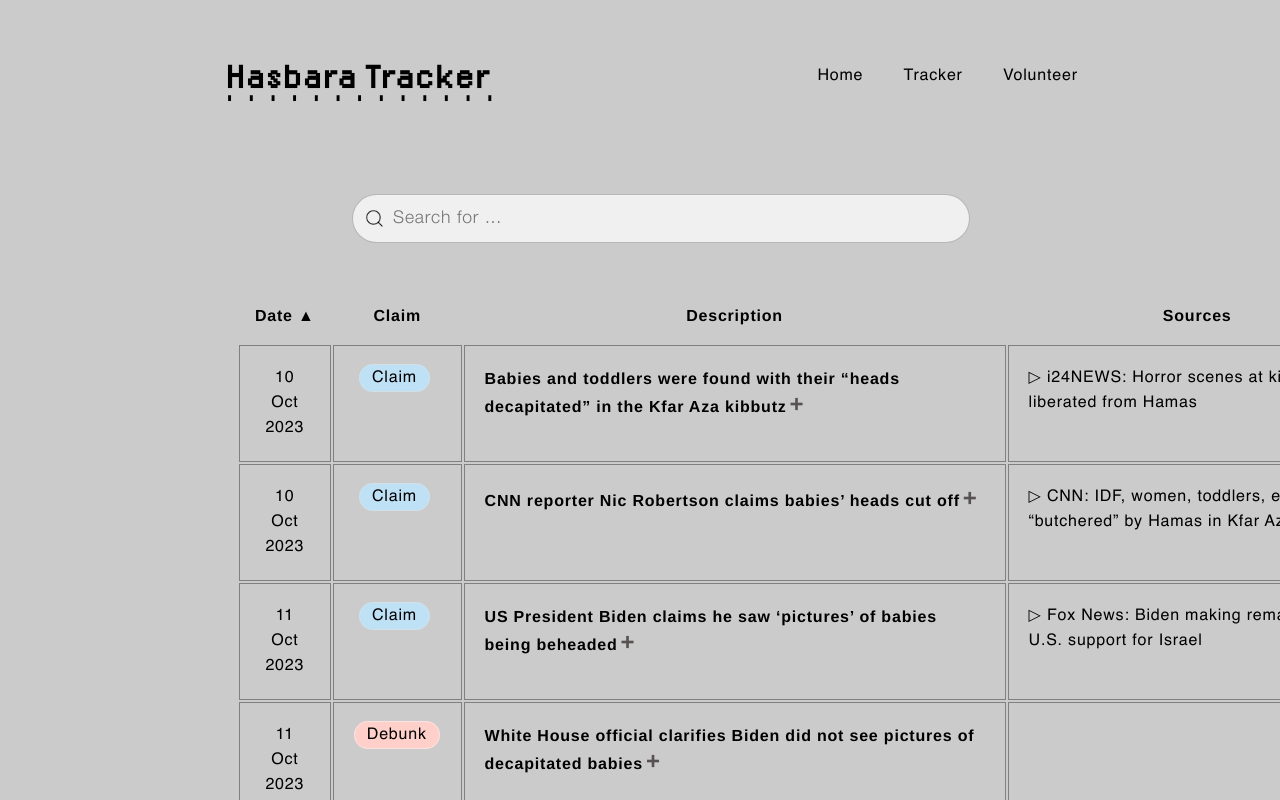
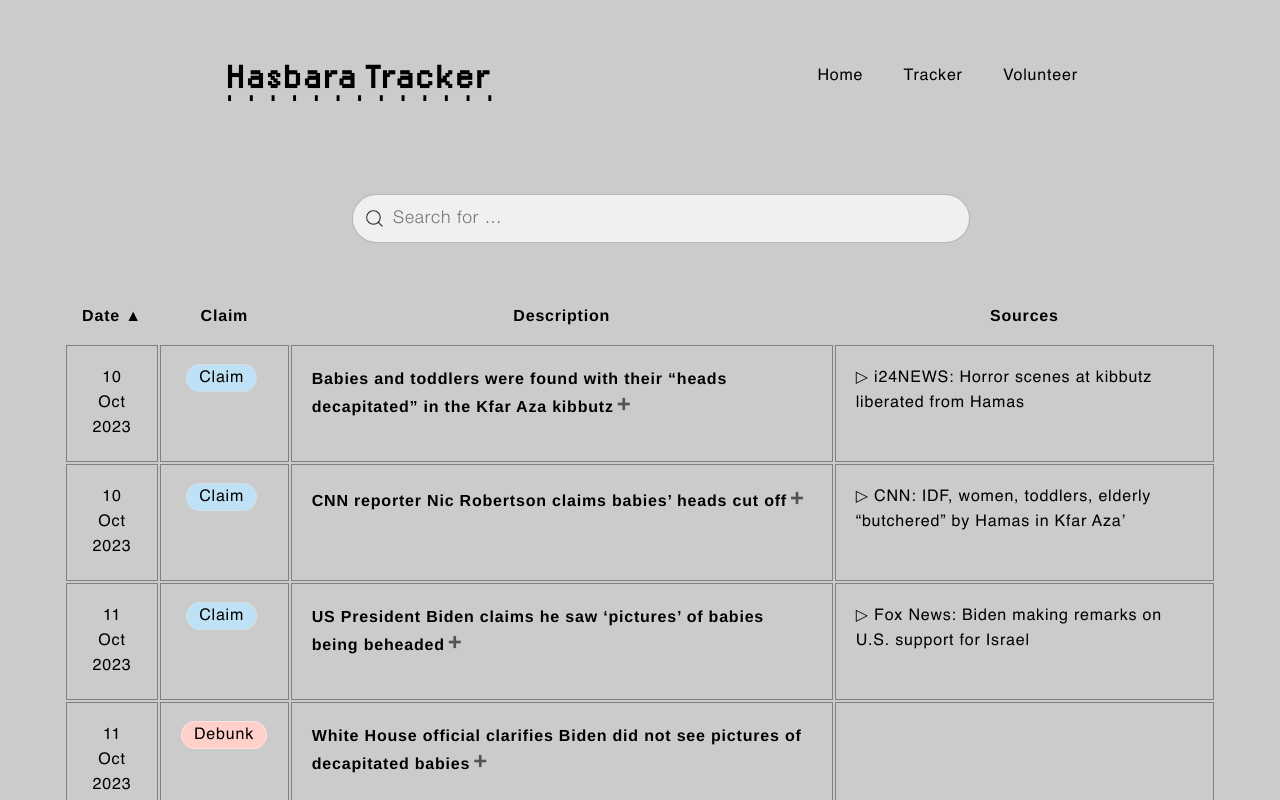
Before and after one commit to tamtzekin/hasbara-tracker, a React (Create React App) app: page /tracker in a window 1280 px wide. Shown: the top 800 px of the page. Built offline with nearby package versions, Linux system fonts and the light colour scheme.

Commit message:
moved table

```diff
--- a/src/components/Tracker.css
+++ b/src/components/Tracker.css
@@ -288,7 +288,6 @@ table.a:hover {
 .tracker-container {
    margin-top: 5%;
    width: 100%;
-   margin-left: 15%;
 }
 
 ul {
```
